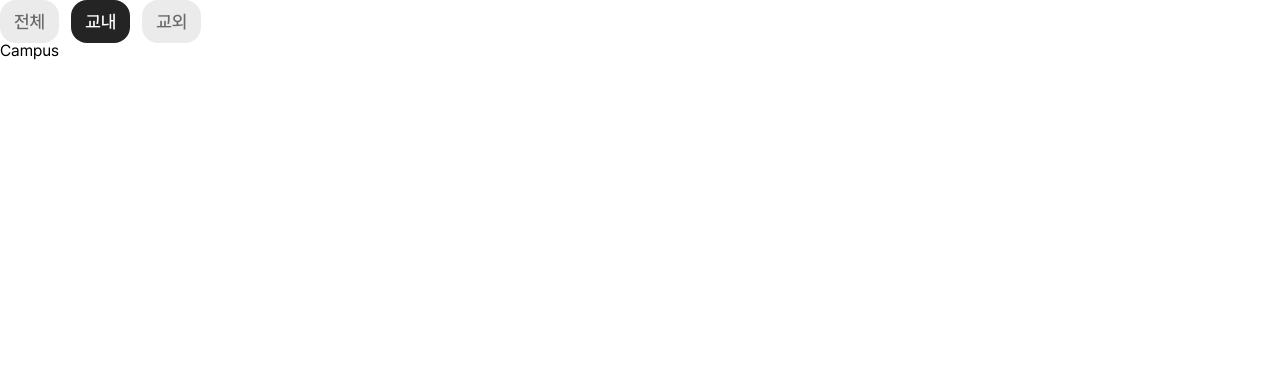
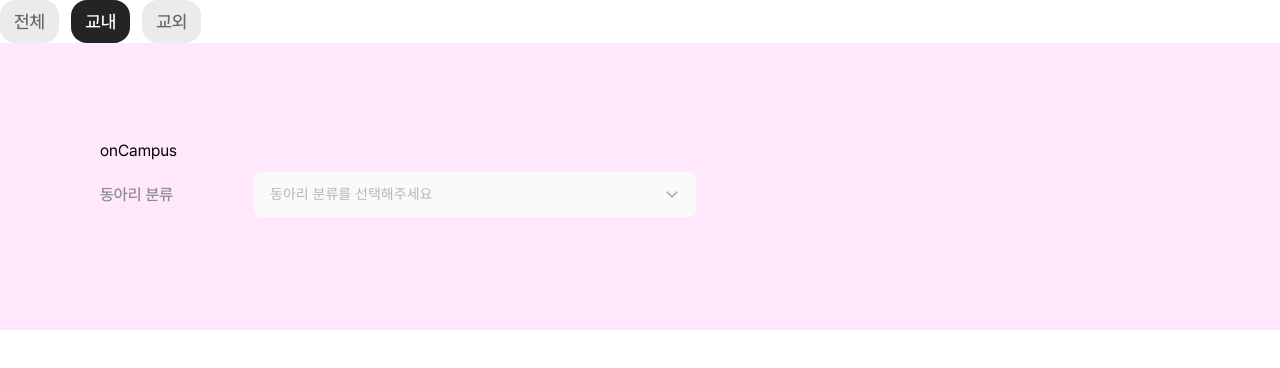
Before and after one commit to dong-ariari/frontend, a React (Vite) app: page /oncampus in a window 1280 px wide. Shown: the top 368 px of the page. Built offline with nearby package versions, Linux system fonts and the light colour scheme.

Commit message:
feat: add page

```diff
--- a/src/pages/oncampus.jsx
+++ b/src/pages/oncampus.jsx
@@ -1,7 +1,23 @@
+import Select from "../components/select/select";
+
+const options = [
+  { value: "option1", label: "Option 1" },
+  { value: "option2", label: "Option 2" },
+  { value: "option3", label: "Option 3" },
+  { value: "option4", label: "Option 4" },
+];
+
 const Oncampus = () => {
   return (
     <>
-      <div>Campus</div>
+      <div style={{ backgroundColor: "#ffe8fb", padding: 100 }}>
+        <div>onCampus</div>
+        <Select
+          title={"동아리 분류"}
+          placeholder={"동아리 분류를 선택해주세요"}
+          options={options}
+        />
+      </div>
     </>
   );
 };
```
